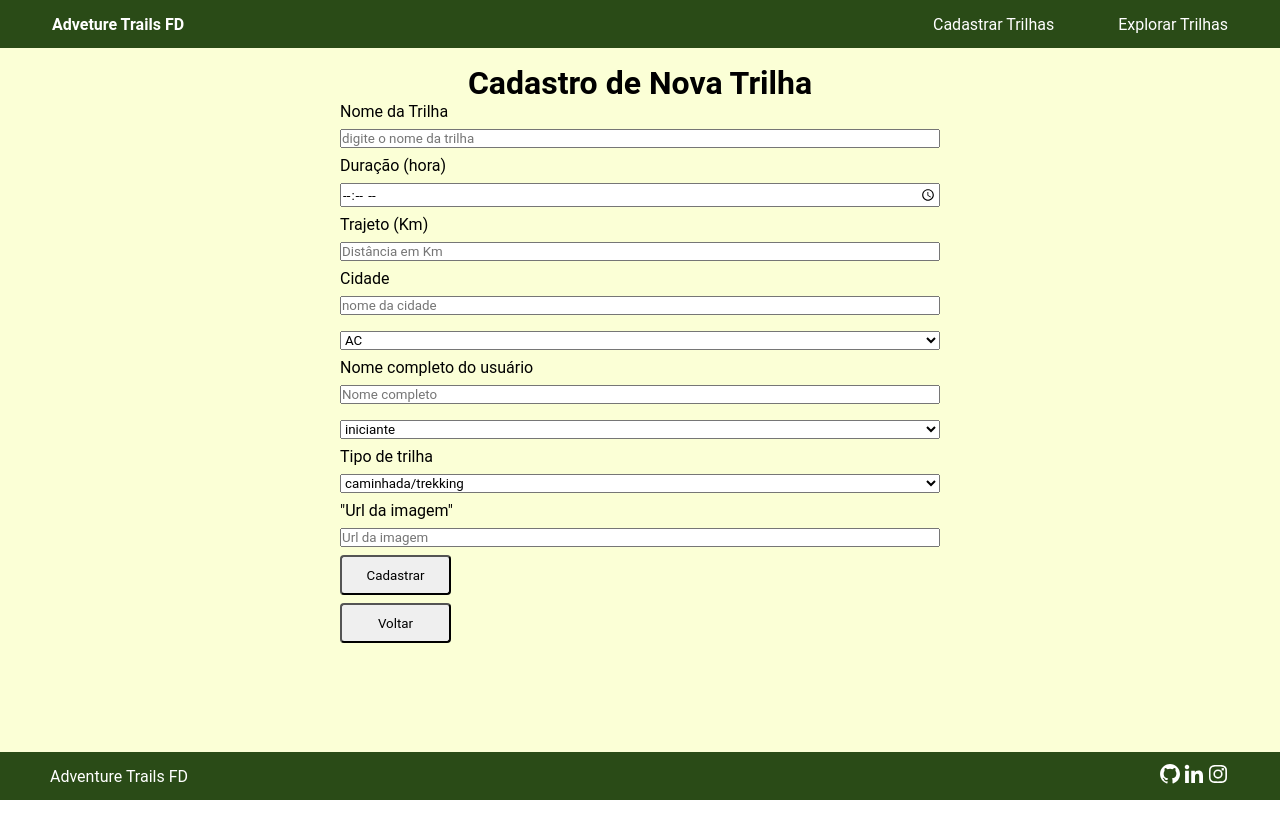
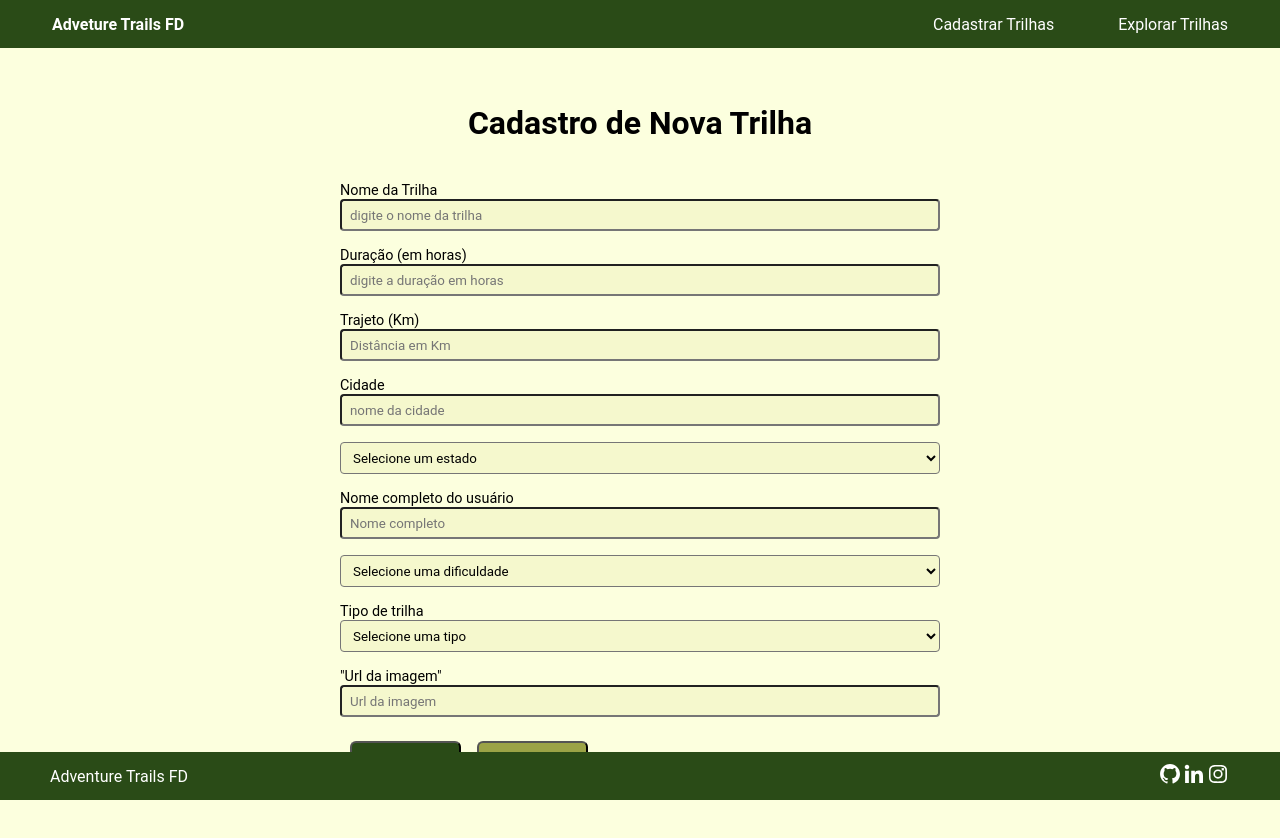
Before and after one commit to marcelovntr/Primeiro-Projeto-React, a React (Vite) app in the folder projeto-trilhas/: page /cadastro-trilha in a window 1280 px wide. Shown: the top 838 px of the page. Before the commit the page ends 800 px from the top, so only its background shows below. Built offline with nearby package versions, Linux system fonts and the light colour scheme.

Commit message:
última versão pós correção d eexercícios

```diff
--- a/projeto-trilhas/src/components/CardTrilha/index.jsx
+++ b/projeto-trilhas/src/components/CardTrilha/index.jsx
@@ -7,7 +7,7 @@ import styles from "./style.module.css"
 function CardTrilha({ dadosTrilha }) {
 
     if (!dadosTrilha) {
-        return null; // ou renderize uma mensagem de erro ou carregamento
+        return null; // ou renderizar uma mensagem de erro ou carregamento
     }
 
     return (
--- a/projeto-trilhas/src/components/CardTrilha/style.module.css
+++ b/projeto-trilhas/src/components/CardTrilha/style.module.css
@@ -2,7 +2,8 @@
     display: flex;
     box-shadow: .2em .2em .8em black;
     height: 15em;
-    margin-bottom: 50px;
+    margin-bottom: 25px;
+    margin-top: 25px;
     width: 700px;
 }
 
--- a/projeto-trilhas/src/index.css
+++ b/projeto-trilhas/src/index.css
@@ -16,7 +16,7 @@
         --primary: #2a4b17;
         --white: #ffffff;
         --darkgreen: #09180e;
-        --secondary:  rgb(251, 255, 214);
+        --secondary: rgb(252, 255, 222);
       }
 
 
--- a/projeto-trilhas/src/pages/PaginaCadastro/PaginaCadastro.jsx
+++ b/projeto-trilhas/src/pages/PaginaCadastro/PaginaCadastro.jsx
@@ -2,6 +2,7 @@
 import { useForm } from "react-hook-form"
 import { TrilhasContext } from "../../context/TrilhasContext";
 import styles from "./PaginaCadastro.module.css"
+import { useNavigate } from "react-router-dom";
 
 
 
@@ -11,50 +12,64 @@
 
   const { adicionarTrilha } = useContext(TrilhasContext);
 
+  const navigate = useNavigate();
 
   function onSubmit(formValue) {
     console.log("valores do formulário:\n", formValue);
 
-
     adicionarTrilha(formValue);
 
-
+    navigate("/lista")
   }
 
   return (
     <div className={styles.containercadastro}>
 
-              <div>
+      <div className={styles.titulo}>
         <h1>Cadastro de Nova Trilha</h1>
       </div>
 
 
-              <form className={styles.formcadastro} onSubmit={handleSubmit(onSubmit)}>
-
+      <form className={styles.formcadastro} onSubmit={handleSubmit(onSubmit)}>  {/*<-- este segundo onSubmit é oa nossa function onSubmuit*/}
+        <div>
           <label htmlFor="nomeTrilha">Nome da Trilha</label>
           <input type="text" placeholder="digite o nome da trilha"
-        {...register("nomeTrilha", {required: "Obrigatório preenchimento do nome da tilha", maxLength: 100})} />
+            {...register("nomeTrilha", {
+              required: "Obrigatório preenchimento do nome da tilha",
+              maxLength: { value: 100, message: "máximo de 100 caracteres" }
+            })} />
           {errors.nometrilha && <p>{errors.nometrilha.message}</p>}
-
-        <label htmlFor="duracao">Duração (hora)</label>
-        <input type="time" placeholder="digite a duração em horas"
-        {...register("duracao", {required: "Obrigatório o preenchimento do tempo estimado", maxLength: 5})} />
+        </div>
+        <div>
+          <label htmlFor="duracao">Duração (em horas)</label>
+          <input type="number" placeholder="digite a duração em horas"
+            {...register("duracao", {
+              required: "Obrigatório o preenchimento do tempo estimado",
+              maxLength: { value: 5, message: "máximo de 5 caracteres contando com ':'" }
+            })} />
           {errors.duracao && <p>{errors.duracao.message}</p>}
-
+        </div>
+        <div>
           <label htmlFor="trajeto">Trajeto (Km)</label>
           <input type="number"
             placeholder="Distância em Km"
 
-        {...register("trajeto", {required: "Necessário inserir a distância", maxLength:5  })} />
+            {...register("trajeto", { required: "Necessário inserir a distância" })} />
           {errors.trajeto && <p>{errors.trajeto.message}</p>}
-
+        </div>
+        <div>
           <label htmlFor="cidade">Cidade</label>
           <input type="text" placeholder="nome da cidade"
-        {...register("cidade", {required: "Preencha o nome da cidade", maxLength: 60})} />
+            {...register("cidade", {
+              required: "Preencha o nome da cidade",
+              maxLength: { value: 60, message: "limite de 60 caracteres" }
+            })} />
           {errors.cidade && <p>{errors.cidade.message}</p>}
-
+        </div>
+        <div>
           <label htmlFor="estado"></label>
-        <select {...register("estado", { required: true, maxLength: 2})}>
+          <select {...register("estado", { required: "Selecione uma opção", minLength:{ value: 2, message: "selecione um estado"} })}>
+          <option value="">Selecione um estado</option>
             <option value="AC">AC</option>
             <option value="AL"> AL</option>
             <option value="AM"> AM</option>
@@ -83,34 +98,49 @@
             <option value="SE"> SE</option>
             <option value="TO"> TO</option>
           </select>
-
+          {errors.estado && <p>{errors.estado.message}</p>}
+        </div>
+        <div>
           <label htmlFor="usuario">Nome completo do usuário</label>
           <input type="text" placeholder="Nome completo"
-        {...register("usuario", {maxLength: 60})} />
+            {...register("usuario", { maxLength: {value:60, message: "limite de 60 caracteres"} })} />
           {errors.usuario && <p>{errors.usuario.message}</p>}
-
+        </div>
+        <div>
           <label htmlFor="dificuldade"></label>
-        <select {...register("dificuldade", { required: true })}>
+          <select {...register("dificuldade", { required: "Este campo é obrigatório" })}>
+          <option value=""> Selecione uma dificuldade</option>
             <option value="iniciante">iniciante</option>
             <option value=" médio"> médio</option>
             <option value=" experiente"> experiente</option>
           </select>
-
+          {errors.dificuldade && <p>{errors.dificuldade.message}</p>}
+        </div>
+        <div>
           <label htmlFor="tipo">Tipo de trilha</label>
-        <select {...register("tipo", { required: true })}>
+          <select
+          {...register("tipo", {
+            required: "Este campo é obrigatório" })}>
+          <option value=""> Selecione uma tipo</option>
             <option value="Caminhada / trekking"> caminhada/trekking</option>
             <option value="ciclismo / motocross"> ciclismo/motocross</option>
             <option value="carro / offroad"> carro/offroad</option>
           </select>
-
+          {errors.tipo && <p>{errors.tipo.message}</p>}
+        </div>
+        <div>
           <label htmlFor="urlImagem">"Url da imagem"</label>
           <input type="text" placeholder="Url da imagem"
-        {...register("urlImagem")} />
+            {...register("urlImagem", {
+              required: "Campo obrigatório!", maxLength: {value: 300, message: "limite de 300 caracteres"}}
+            )} />
+            {errors.urlImagem && <p>{errors.urlImagem.message}</p>}
 
-
-
-                  <button type="submit">Cadastrar</button>
-                  <button>Voltar</button>
+        </div>
+        <span className={styles.butao}>
+          <button className={styles.butaoleft} type="submit">Cadastrar</button>
+          <button className={styles.butaoright} >Voltar</button>
+        </span>
       </form>
 
     </div>
--- a/projeto-trilhas/src/pages/PaginaCadastro/PaginaCadastro.module.css
+++ b/projeto-trilhas/src/pages/PaginaCadastro/PaginaCadastro.module.css
@@ -4,9 +4,14 @@
     align-items: center;
     padding: 4em;
     width: 100vw;
-    height: 100vh;
-    background-color: var(--secondary)
+    min-height: 100vh;
+    background-color: var(--secondary);
 
+}
+
+.titulo{
+    margin-top: 2.5rem;
+    margin-bottom: 2.5rem;
 }
 
 .formcadastro{
@@ -14,17 +19,53 @@
     flex-direction: column;
     /* background-color: cadetblue; */
     width: 600px;
-    gap: 8px;
+    gap: 1rem;
     height: 100vh;
+}
+
+.formcadastro div{
+    display: flex;
+    flex-direction: column;
 }
 .formcadastro p{
     color: red;
     font-size: 0.75rem;
 }
+.formcadastro input, select{
+    height: 32px;
+    border-radius: 4px;
+    padding: 5px 8px;
+    box-shadow: none;
+    outline: none;
+    background-color:rgb(245, 248, 205);
 
-button{
-    border-radius: 4px;
-    padding: 8px, 16px, 8px, 16px;
+}
+.formcadastro label{
+
+    font-size: 0.9rem;
+}
+
+.butao{
+    display: flex;
+    flex-direction: row;
+   width: 100%;
+   margin-top: 0.5rem;
+
+}
+.butao button{
+
+    border-radius: 6px;
+    padding: 8px 16px;
     width: 111px;
     height: 40px;
+    margin-right: 6px;
+    margin-left: 10px;
 }
+.butaoright{
+    background-color: rgb(155, 163, 70);
+    color: var(--primary);
+}
+.butaoleft{
+    background-color: var(--primary);
+    color: var(--white);
+}
```
Lines whose indentation alone changed are shown as unchanged.
